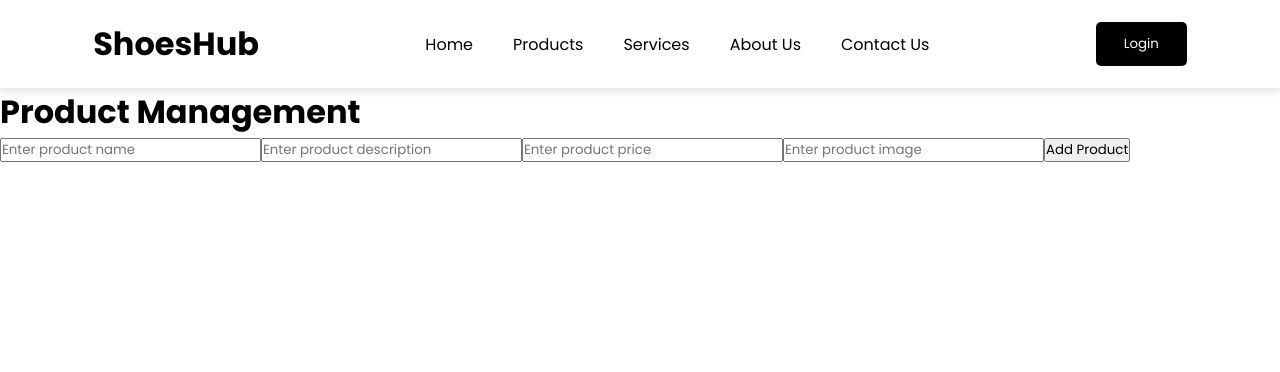
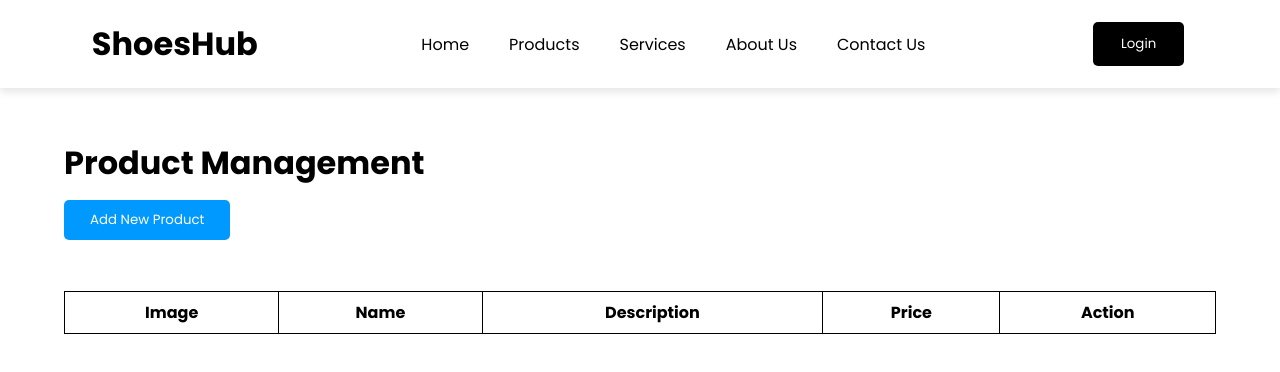
Before and after one commit to JAYANTI-THAKOR-941/shoes_hub, a React (Vite) app: page /manage-products in a window 1280 px wide. Shown: the top 372 px of the page. Built offline with nearby package versions, Linux system fonts and the light colour scheme.

Commit message:
Edit and Delete Product

```diff
--- a/src/admin/ProductManagement.jsx
+++ b/src/admin/ProductManagement.jsx
@@ -1,43 +1,57 @@
 import { useEffect, useState } from "react";
+import './admin.css';
 
-const ProductManagement = ()=>{
+const ProductManagement = () => {
 
-    const [products,setProducts] = useState(()=>{
+    const [products, setProducts] = useState(() => {
         const allProducts = localStorage.getItem('products');
-        return allProducts ? JSON.parse(allProducts):[];
+        return allProducts ? JSON.parse(allProducts) : [];
     });
 
-    const [name,setName] = useState("");
-    const [description,setDescription] = useState("");
-    const [price,setPrice] = useState("");
-    const [image,setImage] = useState("");
+    const [name, setName] = useState("");
+    const [description, setDescription] = useState("");
+    const [price, setPrice] = useState("");
+    const [image, setImage] = useState("");
 
-    // const [form,setForm] = useState([]);
+    const [open, setOpen] = useState(false);
 
-    // const handleChange = (e)=>{
-    //     setForm({...form,[e.target.name]:e.target.value});
-    // }
+    const [editId, setEditId] = useState(null);
 
 
-    useEffect(()=>{
-        localStorage.setItem('products',JSON.stringify(products));
-    },[products])
+    useEffect(() => {
+        localStorage.setItem('products', JSON.stringify(products));
+    }, [products]);
 
-    const handleSubmit = (e)=>{
+    const handleSubmit = (e) => {
         e.preventDefault();
 
-        let updatedProducts;
+        if (editId) {
+            const updated = products.map((p) => {
+                if (p.id === editId) {
+                    return { id: editId, name, description, price, image }
+                }
+                return p;
+            })
 
-        updatedProducts = {
-            id:Date.now(),
-            name:name,
-            description:description,
-            price:price,
-            image:image
+            setProducts(updated);
+            setEditId(null);
+            alert("Product Updated Successfully.!");
         }
+        else {
+            let newProduct;
 
-        setProducts([...products,updatedProducts]);
-        alert("Product Added Successfully.!");
+            newProduct = {
+                id: Date.now(),
+                name: name,
+                description: description,
+                price: price,
+                image: image
+            }
+
+            setProducts([...products, newProduct]);
+            alert("Product Added Successfully.!");
+
+        }
 
         setName("");
         setDescription("");
@@ -46,18 +60,59 @@ const ProductManagement = ()=>{
 
     }
 
-    return(
+    const handleEdit = (p) => {
+        setOpen(true);
+        setName(p.name);
+        setDescription(p.description);
+        setPrice(p.price);
+        setImage(p.image);
+        setEditId(p.id);
+    }
+
+    const handleDelete = (id) => {
+        const filter = products.filter((p) => p.id !== id);
+        setProducts(filter);
+    }
+
+    return (
         <>
-            <h1>Product Management</h1>
+            <h1 className="title">Product Management</h1>
+            <button className="add-btn" onClick={() => setOpen(true)}>Add New Product</button>
+            <table>
+                <tr>
+                    <th>Image</th>
+                    <th>Name</th>
+                    <th>Description</th>
+                    <th>Price</th>
+                    <th>Action</th>
+                </tr>
+                {
+                    products.map((p) => (
+                        <tr key={p.id}>
+                            <td><img src={p.image} alt="" /></td>
+                            <td>{p.name}</td>
+                            <td>{p.description}</td>
+                            <td>{p.price}</td>
+                            <td><button onClick={() => handleEdit(p)}>Edit</button><button onClick={() => handleDelete(p.id)} style={{ backgroundColor: "red" }}>Delete</button></td>
+                        </tr>
+                    ))
+                }
+            </table>
 
-            <form onSubmit={handleSubmit}>
-                <input type="text" name="name" value={name} onChange={(e)=>setName(e.target.value)} placeholder="Enter product name" />
-                <input type="text" name="description" value={description} onChange={(e)=>setDescription(e.target.value)} placeholder="Enter product description" />
+            {
+                open && <form className="form-container" onSubmit={handleSubmit}>
+                    {editId ? <h1>Update Product</h1> : <h1>Add New Product</h1>}
+                    <input type="text" name="name" value={name} onChange={(e) => setName(e.target.value)} placeholder="Enter product name" />
+                    <input type="text" name="description" value={description} onChange={(e) => setDescription(e.target.value)} placeholder="Enter product description" />
 
-                <input type="text" name="price" value={price} onChange={(e)=>setPrice(e.target.value)} placeholder="Enter product price" />
-                <input type="text" name="image" value={image} onChange={(e)=>setImage(e.target.value)} placeholder="Enter product image" />
-                <button>Add Product</button>
-            </form>
+                    <input type="text" name="price" value={price} onChange={(e) => setPrice(e.target.value)} placeholder="Enter product price" />
+                    <input type="text" name="image" value={image} onChange={(e) => setImage(e.target.value)} placeholder="Enter product image" />
+                    {editId ? <button>Update</button> : <button>Add Product</button>}
+                    <button onClick={() => setOpen(false)} style={{ backgroundColor: "black" }}>Cancel</button>
+                </form>
+            }
+
+
         </>
     )
 }
--- /dev/null
+++ b/src/admin/admin.css
@@ -0,0 +1,44 @@
+.form-container{
+    width: 600px;
+    margin: 4%;
+    padding: 20px;
+    background-color: #f2f3f4;
+
+}
+.form-container input{
+    width: 100%;
+    margin: 12px 0;
+    padding: 8px;
+}
+table{
+    width: 90%;
+    margin: 4% auto;
+}
+table,tr,th,td{
+    border: 1px solid black;
+    border-collapse: collapse;
+    padding: 8px;
+}
+td img{
+    object-fit: contain;
+    width: 120px;
+    height: 80px;
+}
+td button,.add-btn,button{
+    padding: 10px 26px;
+    margin: 0 4px;
+    border: 0;
+    border-radius: 5px;
+    cursor: pointer;
+    background-color: green;
+    color: white;
+}
+.title{
+    margin-top: 4%;
+    margin-left: 5%;
+}
+.add-btn{
+    margin-left: 5%;
+    margin-top: 1%;
+    background-color: rgb(0, 153, 255);
+}
--- a/src/pages/Products.jsx
+++ b/src/pages/Products.jsx
@@ -7,8 +7,12 @@ const Products = () => {
 
   return (
     <div>
-      <h1>Explore Our Products</h1>
-      {
+     <div className="heading">
+       <h1>Step Into Style with ShoesHub</h1>
+      <p>Discover the perfect blend of comfort, durability, and modern design. ShoesHub brings you premium footwear crafted to support every step of your journey—whether you're heading to work, the gym, or a night out.</p>
+     </div>
+      <div className="product-container">
+        {
         !products ? <h2>Product Not Found.!!</h2> : <>
           {
             products.map((p) => (
@@ -16,13 +20,14 @@ const Products = () => {
                 <img src={p.image} alt="" />
                 <h3>{p.name}</h3>
                 <p>{p.description}</p>
-                <p>{p.price}</p>
+                <p>Price : ₹{p.price}</p>
                 <button>View Details</button>
               </div>
             ))
           }
         </>
       }
+      </div>
     </div>
   )
 }
--- a/src/pages/main.css
+++ b/src/pages/main.css
@@ -1,3 +1,4 @@
+
 .login-container{
     text-align: center;
     align-content: center;
@@ -37,3 +38,33 @@
 a{
     color: rgb(0, 157, 255);
 }
+
+/* product-container */
+.product-container{
+    display: flex;
+    justify-content: space-around;
+    flex-wrap: wrap;
+    align-items: center;
+}
+.product-card{
+    width: 360px;
+    padding: 20px;
+    box-shadow: 0 4px 8px rgba(0,0,0,.2);
+}
+.product-card img{
+    width: 100%;
+    height: 180px;
+    object-fit: contain;
+}
+.product-card p{
+    margin: 12px 0;
+}
+
+.heading{
+    text-align: center;
+    padding: 100px;
+}
+.heading p{
+    width: 50%;
+    margin: 12px auto;
+}
```
